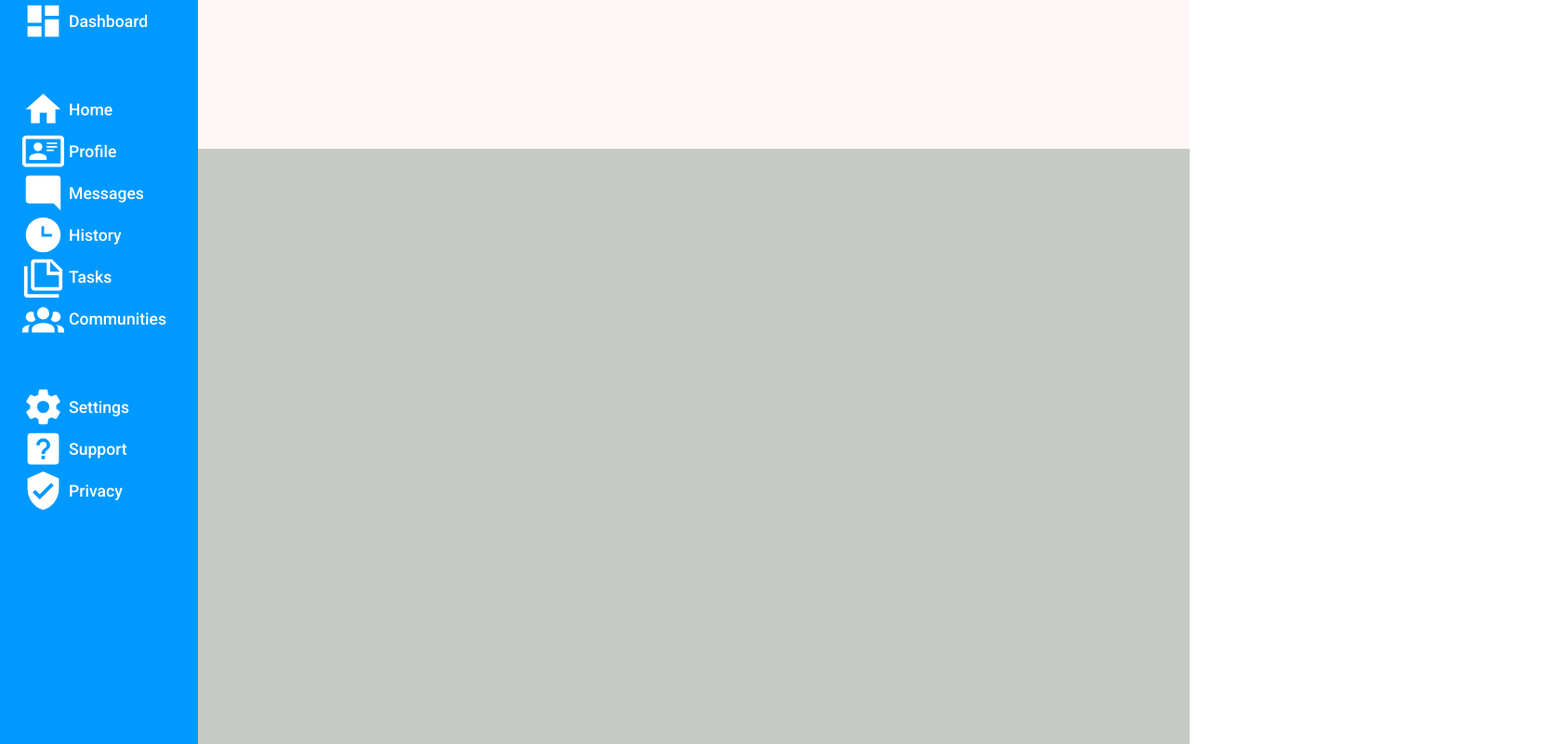
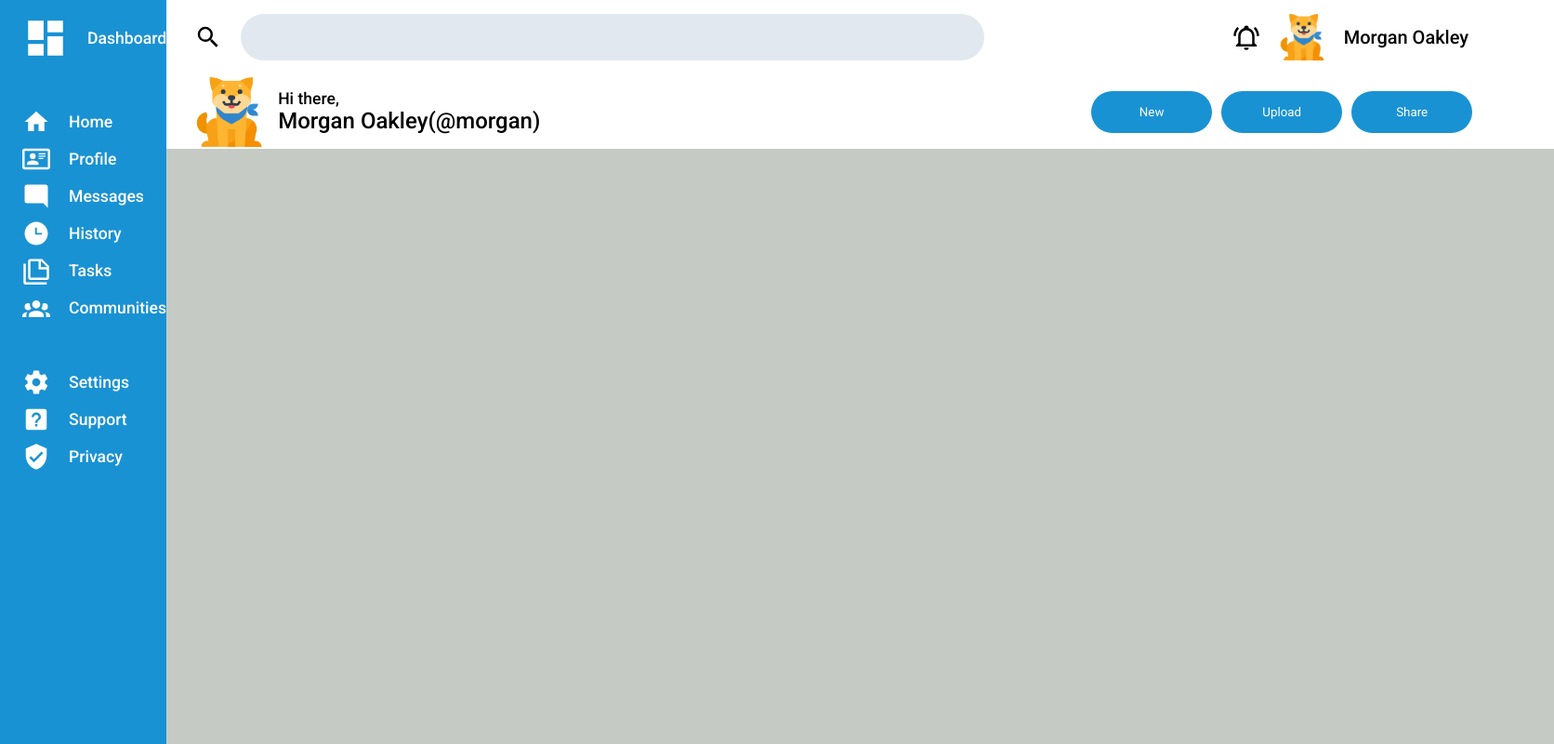
Before and after one commit to Durotaren/admin-dashboard, a plain HTML site: page index.html in a window 1280 px wide. Shown: the whole page at 93% size, 1672 px wide, since content can reach past the window. Drawn offline with Linux system fonts and the light colour scheme.

Commit message:
Done with header positioning

```diff
--- a/index.html
+++ b/index.html
@@ -10,10 +10,41 @@
   <title>Admin Dashboard</title>
 </head>
 <body>
-  <header></header>
+  <header>
+    <div class="search-container">
+      <svg class="search-svg" xmlns="http://www.w3.org/2000/svg" viewBox="0 0 24 24"><title>magnify</title><path d="M9.5,3A6.5,6.5 0 0,1 16,9.5C16,11.11 15.41,12.59 14.44,13.73L14.71,14H15.5L20.5,19L19,20.5L14,15.5V14.71L13.73,14.44C12.59,15.41 11.11,16 9.5,16A6.5,6.5 0 0,1 3,9.5A6.5,6.5 0 0,1 9.5,3M9.5,5C7,5 5,7 5,9.5C5,12 7,14 9.5,14C12,14 14,12 14,9.5C14,7 12,5 9.5,5Z" /></svg>
+      <button class="search-bar"></button>
+    </div>
+    <div class="notifications-container">
+      <svg xmlns="http://www.w3.org/2000/svg" viewBox="0 0 24 24"><title>bell-ring-outline</title><path d="M10,21H14A2,2 0 0,1 12,23A2,2 0 0,1 10,21M21,19V20H3V19L5,17V11C5,7.9 7.03,5.17 10,4.29C10,4.19 10,4.1 10,4A2,2 0 0,1 12,2A2,2 0 0,1 14,4C14,4.1 14,4.19 14,4.29C16.97,5.17 19,7.9 19,11V17L21,19M17,11A5,5 0 0,0 12,6A5,5 0 0,0 7,11V18H17V11M19.75,3.19L18.33,4.61C20.04,6.3 21,8.6 21,11H23C23,8.07 21.84,5.25 19.75,3.19M1,11H3C3,8.6 3.96,6.3 5.67,4.61L4.25,3.19C2.16,5.25 1,8.07 1,11Z" /></svg>
+      <img src="./images/shiba.png" width="50px" height="50px" alt="Small Shiba Inu Icon">
+      <span class="admin-name">Morgan Oakley</span>
+    </div>
+    <div class="greeting-container">
+      <img src="./images/shiba.png" width="75px" height="75px" alt="Small Shiba Inu Icon">
+      <p class="admin-greet">Hi there, <br><span class="admin-name-greet">Morgan Oakley(@morgan)</span></p>
+    </div>
+    <div class="buttons-container">
+      <div>
+        <button>
+          New
+        </button>
+      </div>
+      <div>
+        <button>
+          Upload
+        </button>
+      </div>
+      <div>
+        <button>
+          Share
+        </button>
+      </div>
+    </div>
+  </header>
   <aside>
     <div class="dashboard side-content">
-      <svg xmlns="http://www.w3.org/2000/svg" viewBox="0 0 24 24"><title>view-dashboard</title><path d="M13,3V9H21V3M13,21H21V11H13M3,21H11V15H3M3,13H11V3H3V13Z" />
+      <svg class="dashboard-svg" xmlns="http://www.w3.org/2000/svg" viewBox="0 0 24 24"><title>view-dashboard</title><path d="M13,3V9H21V3M13,21H21V11H13M3,21H11V15H3M3,13H11V3H3V13Z" />
       </svg>
       <span>Dashboard</span>
     </div>
--- a/style.css
+++ b/style.css
@@ -18,27 +18,114 @@ body {
   grid-template-rows: 1fr 4fr;
 }
 
-svg {
-  width: 45px;
-  height: 45px;
+button {
+  border: none;
+  outline: none;
 }
 
-header {
-  background-color: rgb(252, 246, 246);
-  grid-column: 2 / 3;
+svg {
+  width: 30px;
+  height: 30px;
 }
 
+/* Styling the Header */
+
+header {
+  background-color: #FFFFFF;
+  grid-column: 2 / 3;
+  display: grid;
+  grid-template-columns: repeat(3, 1fr);
+  grid-template-rows: repeat(2, 1fr);
+}
+
+.search-container {
+  align-items: center;
+  gap: 20px;
+  display: grid;
+  grid-auto-flow: column;
+}
+
+.search-bar {
+  width: 800px;
+  height: 50px;
+  border-radius: 30px;
+  background-color: #E2E8F0;
+}
+
+.search-svg {
+  margin-left: 30px;
+}
+
+.notifications-container {
+  grid-column: 2 / 4;
+  gap: 20px;
+  display: grid;
+  grid-auto-flow: column;
+  align-items: center;
+  justify-content: center;
+  margin-left: 175px;
+}
+
+.admin-name {
+  font-size: 1.25rem;
+  font-weight: 500;
+}
+
+.greeting-container {
+  padding-left: 30px;
+  display: flex;
+  align-items: center;
+}
+
+.admin-greet {
+  font-weight: 500;
+  font-size: 1.1rem;
+  padding-left: 15px;
+}
+
+.admin-name-greet {
+  font-size: 1.5rem;
+}
+
+.buttons-container {
+  margin-left: 115px;
+  display: grid;
+  grid-auto-flow: column;
+  align-items: center;
+  gap: 10px;
+}
+
+.buttons-container button {
+  background-color: #1992D3;
+  color: white;
+  width: 130px;
+  height: 45px;
+  border-radius: 50px;
+}
+
+/* Styling the Sidebar */
+
 aside {
-  background-color: rgb(0, 153, 255);
+  background-color: #1992D3;
   grid-area: 1 / 1 / 3 / 2;
   display: grid;
-  grid-template-rows: 1fr 6fr 3fr;
+  grid-template-rows: repeat(12, 1fr);
   gap: 50px;
+}
+
+.dashboard {
+  padding-top: 16px;
+}
+
+.dashboard-svg {
+  width: 50px;
+  height: 50px;
 }
 
 .side-first-section,
 .side-second-section {
   display: grid;
+  gap: 10px;
 }
 
 aside p {
@@ -50,18 +137,16 @@ aside * {
   fill: white;
 }
 
-.side-second-section {
-  margin-bottom: 300px;
-}
-
 aside .side-content {
   padding-left: 24px;
   font-size: 1.1rem;
   font-weight: 500;
   display: flex;
   align-items: center;
-  gap: 5px;
+  gap: 20px;
 }
+
+/* Styling the Main section */
 
 main {
   background-color: rgb(197, 202, 197);
```
Also changed, not shown: images/shiba.png (added).
